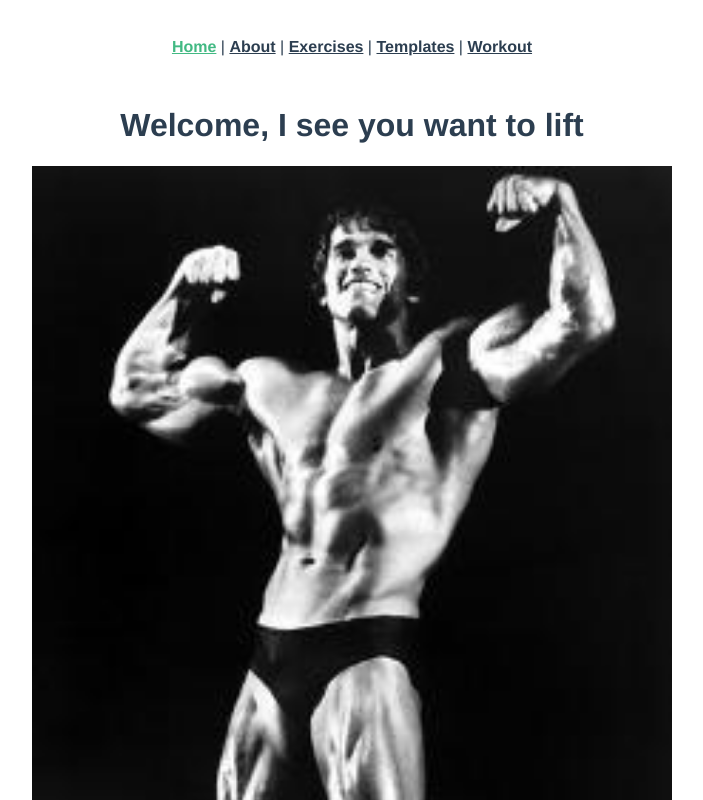
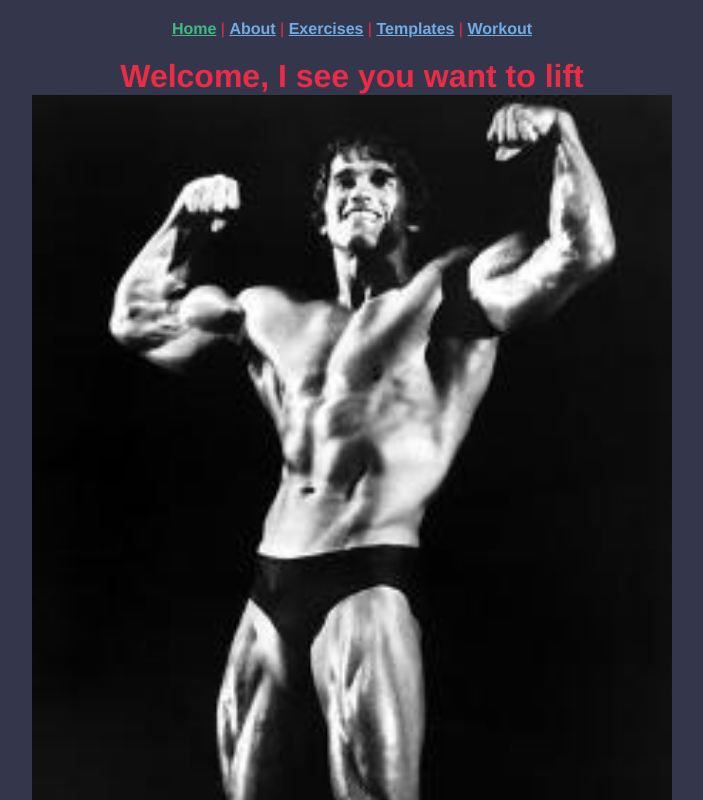
Before and after one commit to Ozame/muskel-ui, a Vue app: page /#/ in a window 1280 px wide. Shown: the top 800 px of the page, without its empty margins (288-991 px from the left). Built offline with nearby package versions, Linux system fonts and the light colour scheme.

Commit message:
Update Exercise to use props, layout

```diff
--- a/src/App.vue
+++ b/src/App.vue
@@ -10,21 +10,41 @@
 </template>
 
 <style>
+
+:root {
+  --bg-color: #34374c;
+  --fg-color: #2c2e3e;
+  --accent-color: #ee2b47;
+  --vue-green: #42b983;
+}
+
+* {
+  margin: 0;
+  padding: 0;
+}
+
+html, body {
+  height: 100%;
+  width: 100%;
+}
+
 #app {
+  height: 100%;
   font-family: Avenir, Helvetica, Arial, sans-serif;
   -webkit-font-smoothing: antialiased;
   -moz-osx-font-smoothing: grayscale;
   text-align: center;
-  color: #2c3e50;
+  background-color: var(--bg-color);
+  color: var(--accent-color);
 }
 
 #nav {
-  padding: 30px;
+  padding: 20px;
 }
 
 #nav a {
   font-weight: bold;
-  color: #2c3e50;
+  color: #73abe4;
 }
 
 #nav a.router-link-exact-active {
--- a/src/components/Exercise.vue
+++ b/src/components/Exercise.vue
@@ -1,23 +1,51 @@
 <template>
-<div class="exercise">
-    <p>{{name}}</p>
-    <p>{{description}}</p>
-</div>
+  <div class="exercise">
+    <div class="ex-img">
+      <img src="../assets/muskel.jpg" alt="logo">
+    </div>
+    <div class="ex-desc" :title="exercise.description">
+      <p >{{ exercise.name }}</p>
+      <!-- <p>{{ exercise.description }}</p> -->
+    </div>
+  </div>
 </template>
 
 <script>
 export default {
-  data () {
-    return {
-      name: 'Deadlift',
-      description: 'Good for the back. Composite exercise.'
-    }
-  }
+  props: ['exercise']
 }
 </script>
 
 <style scoped>
 .exercise {
-    background-color: chocolate;
+  background-color: var(--accent-color);
+  color: var(--fg-color);
+  padding: 4px;
+  margin: 5px 5px;
+  border-radius: 8px;
+  display: flex;
+  flex: 0 0 auto;
+  height: calc(10vmin + 8px);
+  width: 45vmin;
+
+}
+
+.ex-img {
+  flex: 1 1;
+  /* max-width: 100px; */
+  min-width: 10vmin;
+}
+.ex-img img {
+  /* width: 64px;
+  height: 64px; */
+  padding: 4px 0;
+  width: 10vmin;
+  height: 10vmin;
+  /* height: auto; */
+}
+
+.ex-desc {
+  flex: 2 2;
+  padding: 8px;
 }
 </style>
--- a/src/views/Exercises.vue
+++ b/src/views/Exercises.vue
@@ -1,8 +1,12 @@
 <template>
-<div>
-  <p>Exercise list here</p>
-<Exercise />
-</div>
+  <div class="exercises">
+    <Exercise
+      v-for="exercise in exercises"
+      :exercise="exercise"
+      :key="exercise.name"
+    >
+    </Exercise>
+  </div>
 </template>
 
 <script>
@@ -10,11 +14,34 @@ import Exercise from '../components/Exercise.vue'
 export default {
   components: {
     Exercise
+  },
+  data () {
+    return {
+      exercises: [
+        {
+          name: 'Deadlift',
+          description: 'Good for the back. Composite exercise.'
+        },
+        {
+          name: 'Bench Press (Incline)',
+          description: 'Good for the triceps and the chest.'
+        },
+        {
+          name: 'Bench Press',
+          description: 'Good for the triceps and the chest.'
+        }
+      ]
+    }
   }
-
 }
 </script>
 
 <style scoped>
-
+.exercises {
+  display: flex;
+  flex-wrap: wrap;
+  justify-content: space-between;
+  align-content: flex-start;
+  height: 80vh;
+}
 </style>
```
Also changed, not shown: src/assets/muskel.jpg (added).
